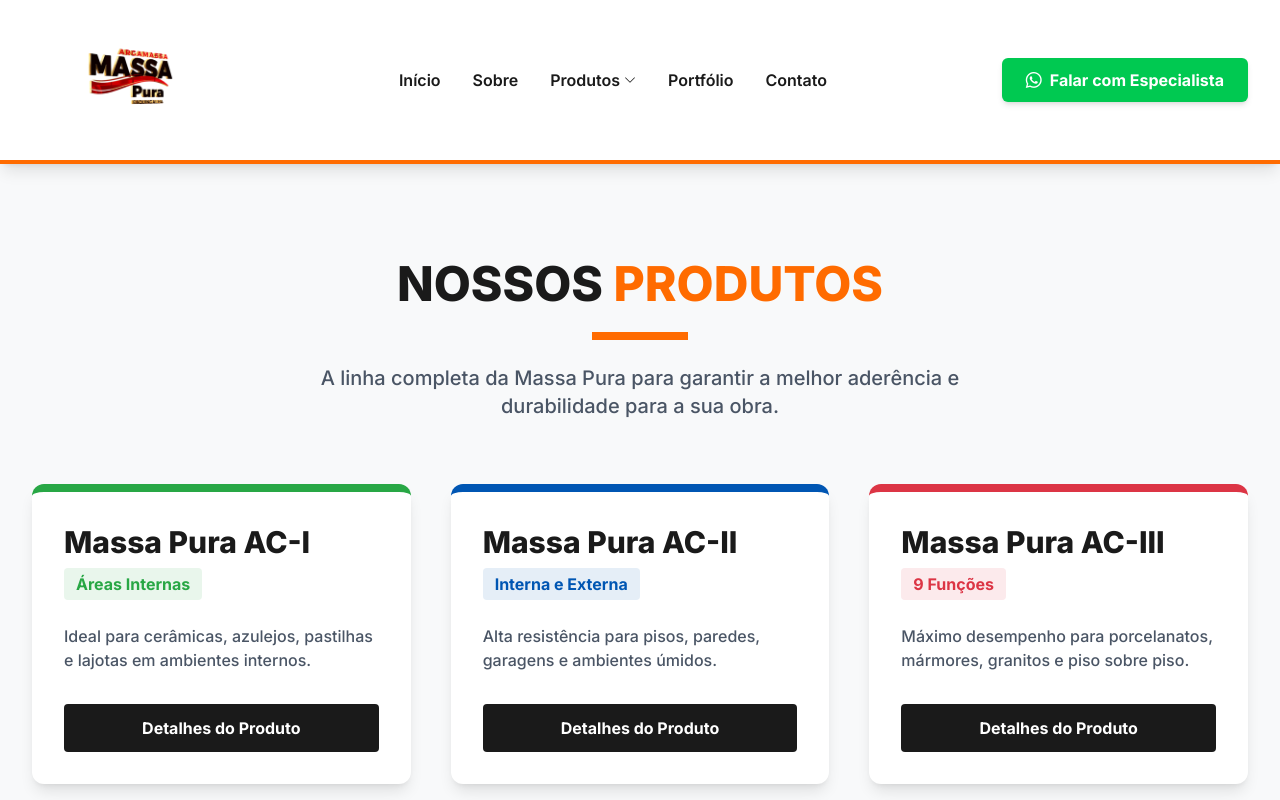
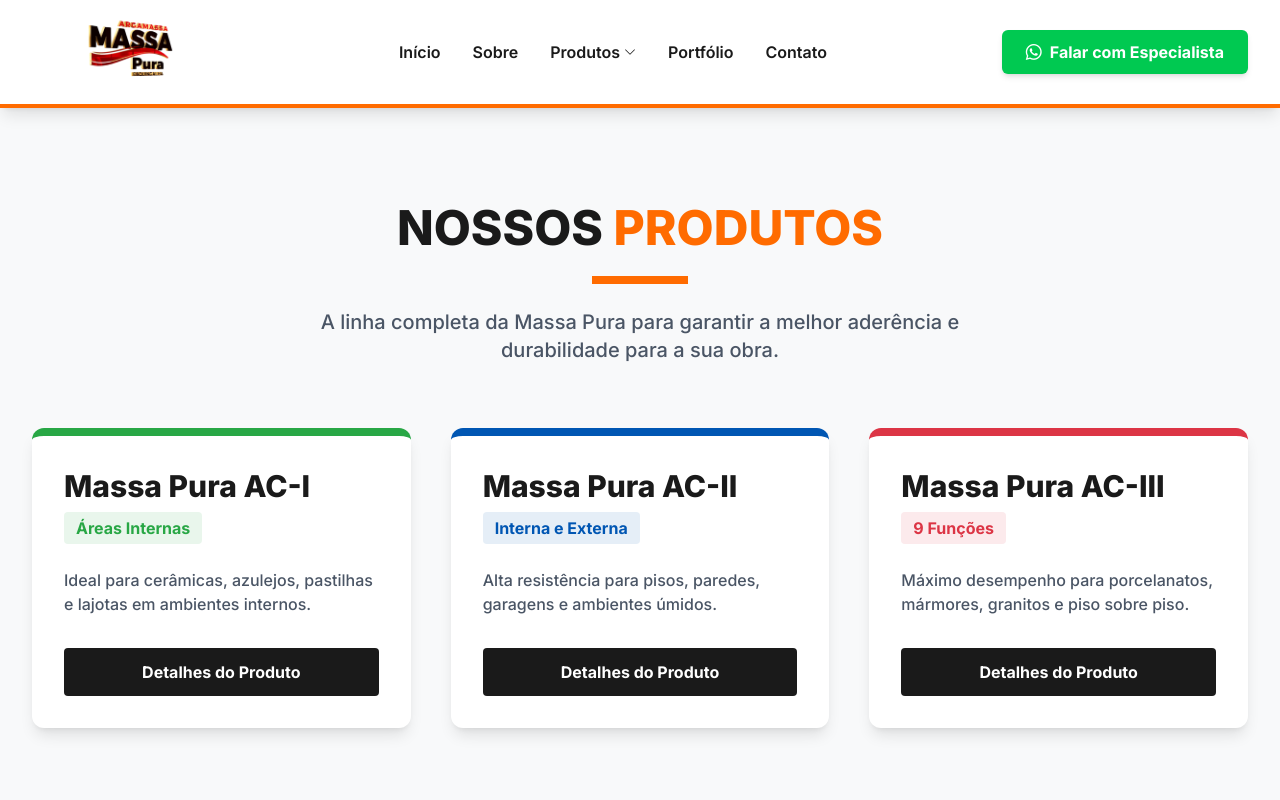
Before and after one commit to joabedev123-alt/massa-pura-institucional, a React (Vite) app: page /produtos in a window 1280 px wide. Shown: the top 800 px of the page. Built offline with nearby package versions, Linux system fonts and the light colour scheme.

Commit message:
Diminui altura da navbar sem alterar o tamanho real da logo e dos icones

```diff
--- a/src/components/Header.tsx
+++ b/src/components/Header.tsx
@@ -28,9 +28,9 @@
       className="sticky top-0 z-50 bg-white border-b-4 border-brand-orange shadow-lg"
     >
       <div className="container mx-auto px-4 lg:px-8">
-        <div className="flex items-center justify-between py-4">
+        <div className="flex items-center justify-between py-1">
           <Link to="/" className="flex items-center gap-2">
-            <img src="/logo-Photoroom.png" alt="Massa Pura" className="h-28 md:h-32 object-contain" />
+            <img src="/logo-Photoroom.png" alt="Massa Pura" className="h-28 md:h-32 object-contain -my-4" />
           </Link>
 
           {/* Desktop Nav */}
```
